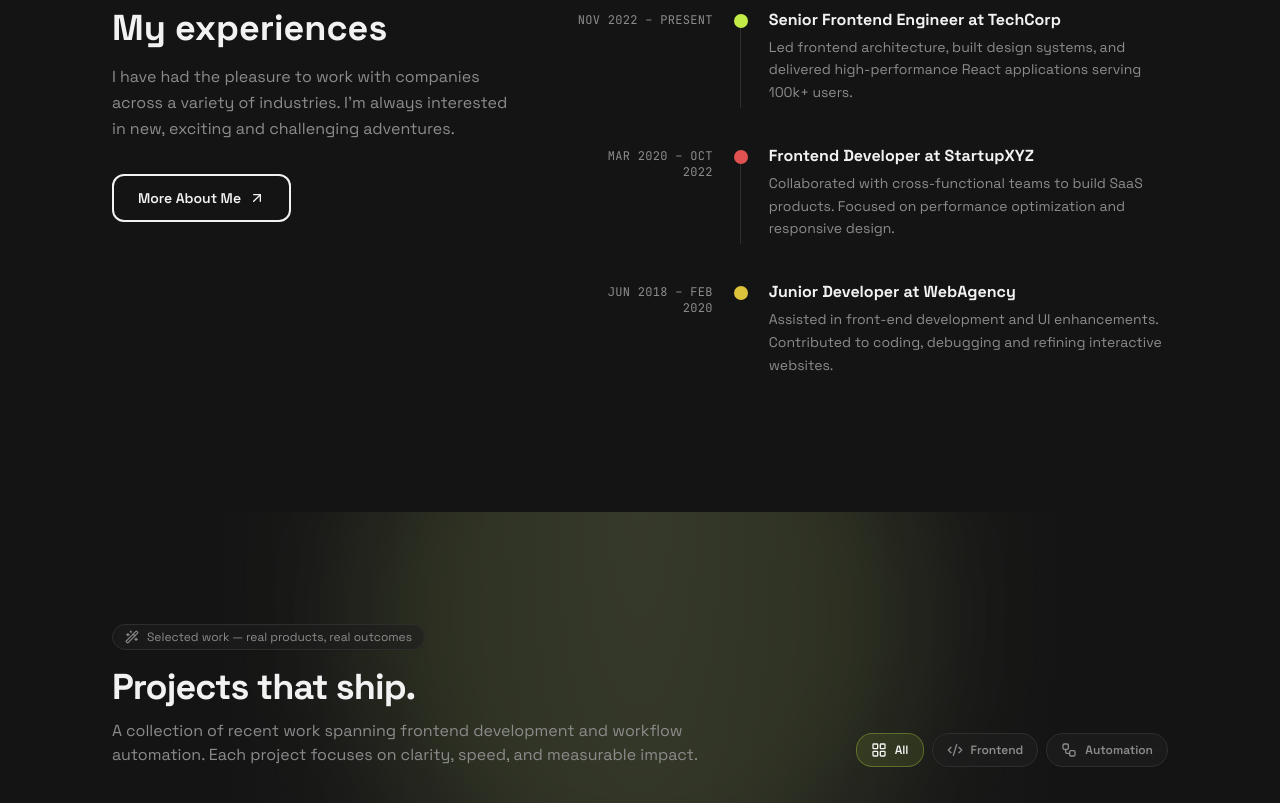
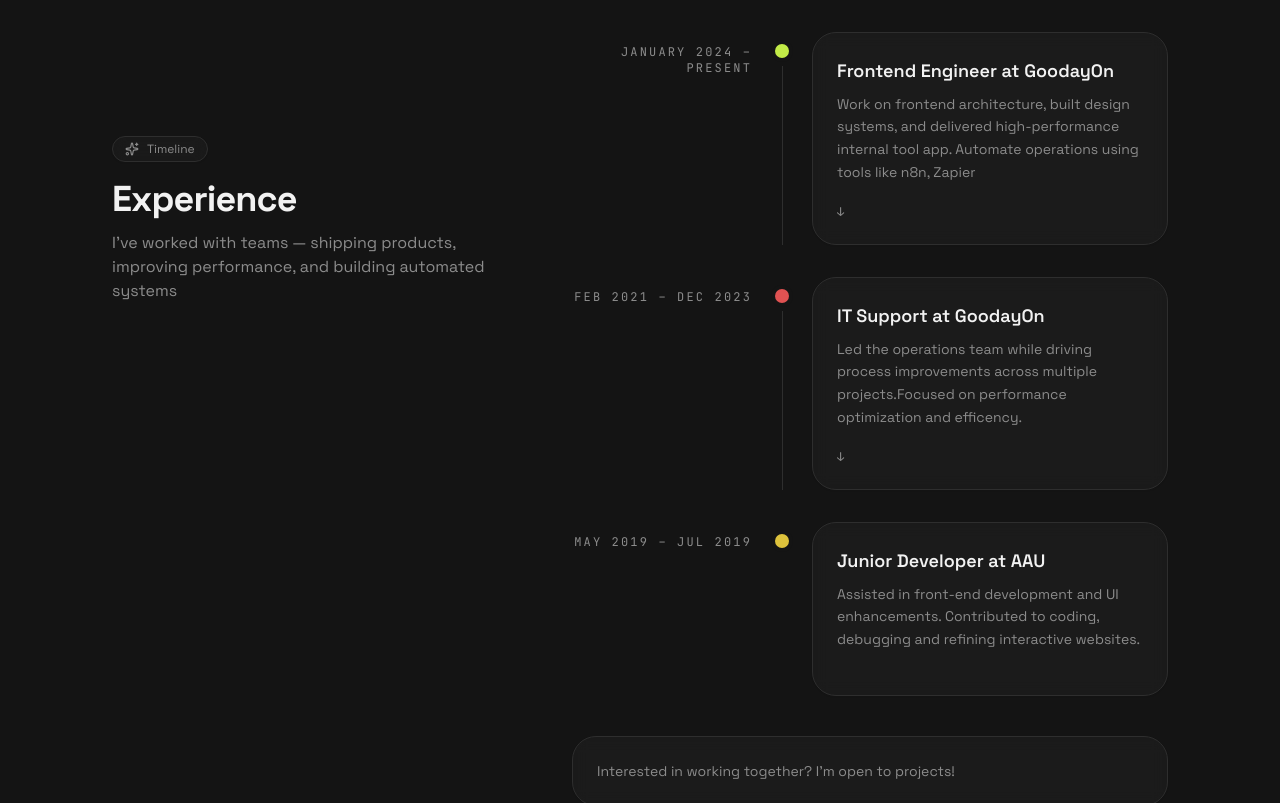
Before and after one commit to NatnaelDemelash/DevFolio, a Next.js app: page / in a window 1280 px wide. Shown: the part 2720-3523 px from the top of the page. Built offline with nearby package versions, Linux system fonts and the light colour scheme.

Commit message:
styling update

```diff
--- a/components/About.tsx
+++ b/components/About.tsx
@@ -30,7 +30,7 @@
           <div className="rounded-2xl bg-card border border-border p-6 flex items-center justify-center">
             <div className="w-32 h-32 rounded-full bg-secondary flex items-center justify-center">
               <span className="text-5xl text-muted-foreground/40 font-bold font-mono">
-                JD
+                ND
               </span>
             </div>
           </div>
--- a/components/Experience.tsx
+++ b/components/Experience.tsx
@@ -1,93 +1,153 @@
-import { ArrowUpRight } from "lucide-react";
+import { Sparkles } from "lucide-react";
 
 interface Experience {
   period: string;
   title: string;
   description: string;
-  color: string;
+  color: string; // tailwind class, e.g. bg-primary
 }
 
 const experiences: Experience[] = [
   {
-    period: "Nov 2022 – Present",
-    title: "Senior Frontend Engineer at TechCorp",
+    period: "January 2024 – Present",
+    title: "Frontend Engineer at GoodayOn",
     description:
-      "Led frontend architecture, built design systems, and delivered high-performance React applications serving 100k+ users.",
+      "Work on frontend architecture, built design systems, and delivered high-performance internal tool app. Automate operations using tools like n8n, Zapier",
     color: "bg-primary",
   },
   {
-    period: "Mar 2020 – Oct 2022",
-    title: "Frontend Developer at StartupXYZ",
+    period: "Feb 2021 – Dec 2023",
+    title: "IT Support at GoodayOn",
     description:
-      "Collaborated with cross-functional teams to build SaaS products. Focused on performance optimization and responsive design.",
+      "Led the operations team while driving process improvements across multiple projects.Focused on performance optimization and efficency.",
     color: "bg-[hsl(0_70%_60%)]",
   },
   {
-    period: "Jun 2018 – Feb 2020",
-    title: "Junior Developer at WebAgency",
+    period: "May 2019 – Jul 2019",
+    title: "Junior Developer at AAU",
     description:
       "Assisted in front-end development and UI enhancements. Contributed to coding, debugging and refining interactive websites.",
     color: "bg-[hsl(50_70%_55%)]",
   },
 ];
 
-const ExperienceSection = () => {
+function ExperienceCard({ exp, isLast }: { exp: Experience; isLast: boolean }) {
   return (
-    <section id="experience" className="py-24 px-6">
-      <div className="max-w-6xl mx-auto">
-        <div className="grid md:grid-cols-[1fr_1.5fr] gap-16">
-          {/* Left — Heading */}
-          <div>
-            <h2 className="text-3xl md:text-4xl font-bold text-foreground mb-4">
-              My experiences
-            </h2>
-            <p className="text-muted-foreground leading-relaxed mb-8">
-              I have had the pleasure to work with companies across a variety of
-              industries. I'm always interested in new, exciting and challenging
-              adventures.
+    <div className="group relative grid grid-cols-1 gap-4 sm:grid-cols-[180px_28px_1fr]">
+      {/* Left: period */}
+      <div className="sm:pt-5">
+        <p className="text-xs font-mono uppercase tracking-[0.18em] text-muted-foreground sm:text-right">
+          {exp.period}
         </p>
-            <a
-              href="#about"
-              className="group inline-flex items-center gap-2 px-6 py-3 rounded-lg border-2 border-foreground text-foreground font-semibold text-sm hover:bg-foreground hover:text-background transition-all duration-300"
-            >
-              More About Me
-              <ArrowUpRight className="w-4 h-4 transition-transform group-hover:translate-x-0.5 group-hover:-translate-y-0.5" />
-            </a>
       </div>
 
-          {/* Right — Timeline */}
-          <div className="space-y-0">
-            {experiences.map((exp, i) => (
+      {/* Middle: rail */}
+      <div className="relative hidden sm:flex sm:flex-col sm:items-center">
         <div
-                key={i}
-                className="grid grid-cols-[140px_24px_1fr] gap-4 items-start"
-              >
-                {/* Date */}
-                <span className="text-xs font-mono text-muted-foreground uppercase tracking-wide pt-1 text-right">
-                  {exp.period}
-                </span>
+          className={
+            "mt-5 h-3.5 w-3.5 rounded-full ring-4 ring-background transition " +
+            exp.color
+          }
+        />
+        {!isLast && <div className="mt-2 w-px flex-1 bg-border" />}
+      </div>
 
-                {/* Dot + Line */}
-                <div className="flex flex-col items-center">
+      {/* Right: card */}
+      <div className="relative">
+        {/* Mobile dot + mini rail */}
+        <div className="flex items-start gap-3 sm:hidden">
+          <div className="mt-1.5 flex flex-col items-center">
             <div
-                    className={`w-3.5 h-3.5 rounded-full ${exp.color} mt-1.5 flex-shrink-0 ring-4 ring-background`}
+              className={
+                "h-3 w-3 rounded-full ring-4 ring-background transition " +
+                exp.color
+              }
             />
-                  {i < experiences.length - 1 && (
-                    <div className="w-px flex-1 bg-border min-h-[80px]" />
+            {!isLast && (
+              <div className="mt-2 h-full min-h-[34px] w-px bg-border" />
             )}
           </div>
 
-                {/* Content */}
-                <div className="pb-10">
-                  <h3 className="font-bold text-foreground mb-1">
-                    {exp.title}
-                  </h3>
-                  <p className="text-sm text-muted-foreground leading-relaxed">
-                    {exp.description}
+          <div className="-mt-1">
+            <p className="text-xs font-mono uppercase tracking-[0.18em] text-muted-foreground">
+              {exp.period}
             </p>
           </div>
         </div>
+
+        <div className="mt-2 rounded-3xl border border-border bg-card/70 p-6 shadow-sm backdrop-blur transition group-hover:shadow-lg group-hover:border-primary/30">
+          {/* subtle hover glow */}
+          <div className="pointer-events-none absolute inset-0 -z-10 opacity-0 transition duration-300 group-hover:opacity-100">
+            <div className="absolute -right-20 -top-20 h-56 w-56 rounded-full bg-primary/10 blur-2xl" />
+            <div className="absolute -left-24 -bottom-24 h-56 w-56 rounded-full bg-muted/30 blur-2xl" />
+          </div>
+
+          <h3 className="text-base font-semibold text-foreground sm:text-lg">
+            {exp.title}
+          </h3>
+          <p className="mt-2 text-sm leading-relaxed text-muted-foreground">
+            {exp.description}
+          </p>
+
+          <div className="mt-5 flex items-center justify-between">
+            <span className="text-xs font-mono text-muted-foreground">
+              {isLast ? "" : "↓"}
+            </span>
+          </div>
+        </div>
+      </div>
+    </div>
+  );
+}
+
+const ExperienceSection = () => {
+  return (
+    <section
+      id="experience"
+      className="relative overflow-hidden py-24 sm:py-28 px-6"
+    >
+      {/* Decorative background (light, consistent with other sections) */}
+      {/* <div className="pointer-events-none absolute inset-0">
+        <div className="absolute -top-44 left-1/2 h-[560px] w-[560px] -translate-x-1/2 rounded-full bg-primary/10 blur-3xl" />
+        <div className="absolute -bottom-44 right-[-140px] h-[560px] w-[560px] rounded-full bg-muted/40 blur-3xl" />
+        <div className="absolute inset-0 bg-[radial-gradient(ellipse_at_top,rgba(255,255,255,0.08),transparent_55%)] dark:bg-[radial-gradient(ellipse_at_top,rgba(255,255,255,0.06),transparent_55%)]" />
+      </div> */}
+
+      <div className="relative mx-auto max-w-6xl">
+        <div className="grid grid-cols-1 gap-12 md:grid-cols-12">
+          {/* Left: sticky header */}
+          <div className="md:col-span-5">
+            <div className="md:sticky md:top-28">
+              <p className="inline-flex items-center gap-2 rounded-full border border-border bg-card/60 px-3 py-1 text-xs text-muted-foreground shadow-sm backdrop-blur">
+                <Sparkles className="h-3.5 w-3.5" />
+                Timeline
+              </p>
+              <h2 className="mt-4 text-3xl md:text-4xl font-bold tracking-tight text-foreground">
+                Experience
+              </h2>
+              <p className="mt-3 text-sm md:text-base text-muted-foreground leading-relaxed">
+                I’ve worked with teams — shipping products, improving
+                performance, and building automated systems
+              </p>
+            </div>
+          </div>
+
+          {/* Right: timeline */}
+          <div className="md:col-span-7">
+            <div className="space-y-6">
+              {experiences.map((exp, i) => (
+                <ExperienceCard
+                  key={exp.title}
+                  exp={exp}
+                  isLast={i === experiences.length - 1}
+                />
               ))}
+            </div>
+
+            {/* Bottom note */}
+            <div className="mt-10 rounded-3xl border border-border bg-card/70 p-6 text-sm text-muted-foreground shadow-sm backdrop-blur">
+              Interested in working together? I’m open to projects!
+            </div>
           </div>
         </div>
       </div>
```
Also changed, not shown: components/Connect.tsx (+8 -19 lines). Lines whose indentation alone changed are shown as unchanged.
